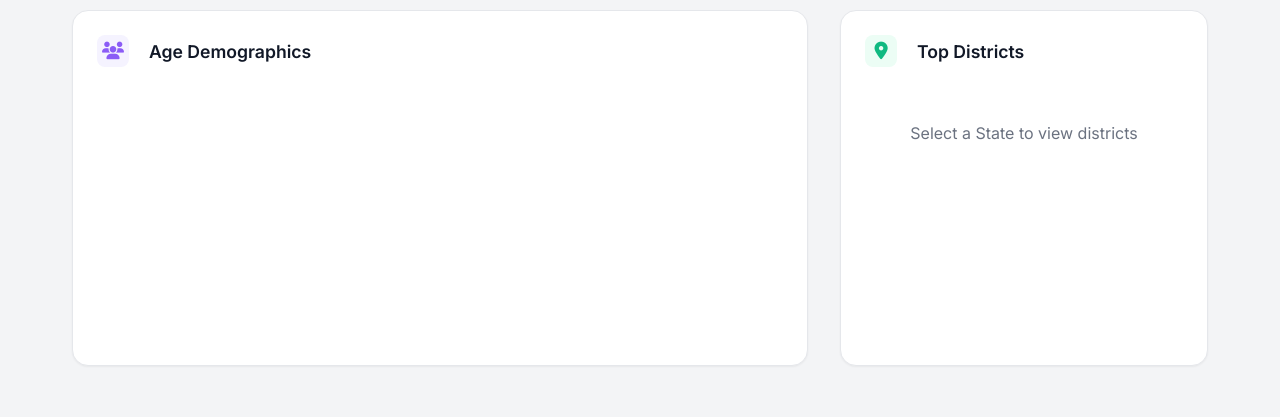
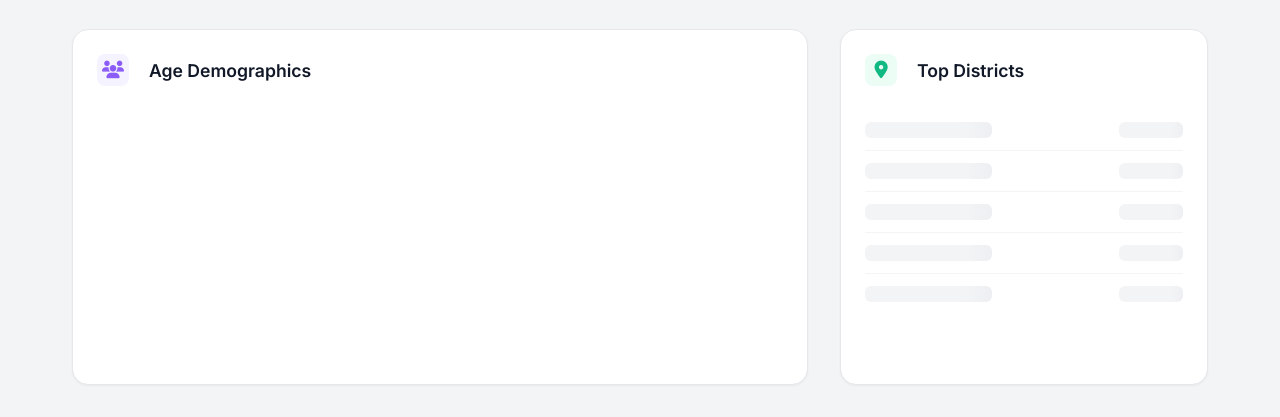
Before and after one commit to sreecharan-desu/uidai-analytics-engine, a website: page public/dashboard.html in a window 1280 px wide. Shown: the part 766-1183 px from the top of the page. Drawn offline with nearby package versions, Linux system fonts and the light colour scheme.

Commit message:
feat: add skeleton loading screens

```diff
--- a/public/dashboard.html
+++ b/public/dashboard.html
@@ -260,6 +260,22 @@
         .bg-purple-light { background: #f5f3ff; color: var(--primary); }
         .bg-green-light { background: #ecfdf5; color: var(--secondary); }
 
+        /* Skeleton Loading */
+        .skeleton {
+            background: #e5e7eb;
+            background: linear-gradient(90deg, #f3f4f6 25%, #e5e7eb 50%, #f3f4f6 75%);
+            background-size: 200% 100%;
+            animation: shimmer 1.5s infinite;
+            border-radius: 6px;
+            display: inline-block;
+        }
+        .skeleton-text { height: 1.5rem; width: 60%; margin-bottom: 0.5rem; }
+        .skeleton-rect { height: 100%; width: 100%; }
+
+        @keyframes shimmer {
+            0% { background-position: 200% 0; }
+            100% { background-position: -200% 0; }
+        }
     </style>
 </head>
 <body>
@@ -371,11 +387,10 @@
 
         // --- Fetch & Update ---
         async function fetchData() {
+            setLoadingState();
+
             const dataset = datasetSelect.value;
             const year = yearSelect.value;
-
-            // UI Loading State
-            document.getElementById('totalCount').innerText = '...';
 
             try {
                 const res = await fetch(`/api/analytics/${dataset}?year=${year}`);
@@ -388,6 +403,32 @@
                 console.error(e);
                 document.getElementById('totalCount').innerText = 'ERR';
             }
+        }
+
+        function setLoadingState() {
+            // Metrics Skeletons
+            document.getElementById('totalCount').innerHTML = '<div class="skeleton skeleton-text" style="width: 120px; height: 2.5rem;"></div>';
+            document.getElementById('topState').innerHTML = '<div class="skeleton skeleton-text" style="width: 150px; height: 2rem;"></div>';
+            document.getElementById('topStateVal').innerHTML = '<div class="skeleton skeleton-text" style="width: 80px; height: 1rem;"></div>';
+            document.getElementById('topAgeGroup').innerHTML = '<div class="skeleton skeleton-text" style="width: 100px; height: 2rem;"></div>';
+
+            // Charts Skeletons
+            // destroy existing charts if any to clear canvas
+            if (mainChart) mainChart.destroy();
+            if (ageChart) ageChart.destroy();
+
+            // Note: We can't easily put HTML inside canvas, so we might overlay or just accept canvas clear.
+            // Better: clear canvas container or check if we want to overlay a div.
+            // For simplicity, we'll leave charts blank (cleared) during load or show a small loader if strictly needed.
+            // But user asked for skeletons. Let's do district list skeleton.
+
+            const districtContainer = document.getElementById('districtList');
+            districtContainer.innerHTML = Array(5).fill(0).map(() => `
+                <div class="district-item">
+                    <div class="skeleton skeleton-text" style="width: 40%; height: 1rem; margin:0;"></div>
+                    <div class="skeleton skeleton-text" style="width: 20%; height: 1rem; margin:0;"></div>
+                </div>
+            `).join('');
         }
 
         function updateDashboard(data) {
```
